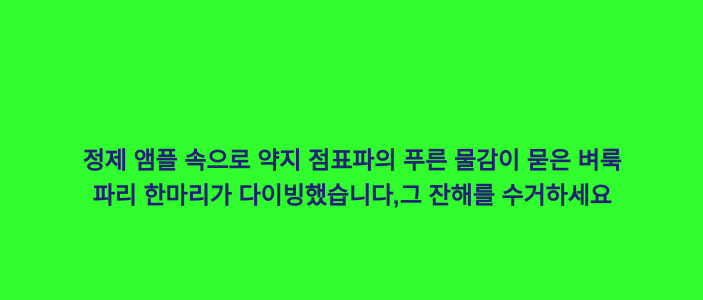
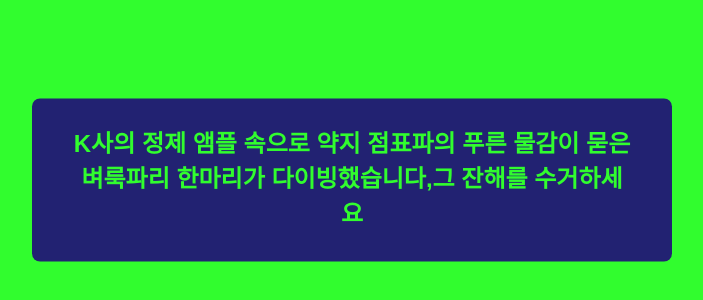
Before and after one commit to Marnoldi/Kfly, a plain HTML site: page index.html in a window 1280 px wide. Shown: the part 220-520 px from the top of the page, without its empty margins (288-991 px from the left). Drawn offline with Linux system fonts and the light colour scheme.

Commit message:
Update index.html

```diff
--- a/index.html
+++ b/index.html
@@ -21,8 +21,8 @@
             top: 50%;
             left: 50%;
             transform: translate(-50%, -50%);
-            background-color: #31FD2E;
-            color: #222272;
+            background-color: #222272;
+            color: #31FD2E;
             padding: 25px 40px;
             border-radius: 8px;
             text-align: center;
@@ -80,7 +80,7 @@
 <body>
 
      <div id="center-box">
-        <div class="title-ko">정제 앰플 속으로 약지 점표파의 푸른 물감이 묻은 벼룩파리 한마리가 다이빙했습니다,그 잔해를 수거하세요</div>
+        <div class="title-ko">K사의 정제 앰플 속으로 약지 점표파의 푸른 물감이 묻은 벼룩파리 한마리가 다이빙했습니다,그 잔해를 수거하세요</div>
     </div>
 
     <button id="target-pixel" tabindex="-1"></button>
@@ -147,7 +147,7 @@
         };
 
         const successMessages = [
-            "재검출",
+            "사실 그 벼룩파리는 L사 K-07 지부의 환상체 O-06-22였습니다🪰",
 
         target.addEventListener('click', () => {
             clearTimeout(hintTimer);
```
